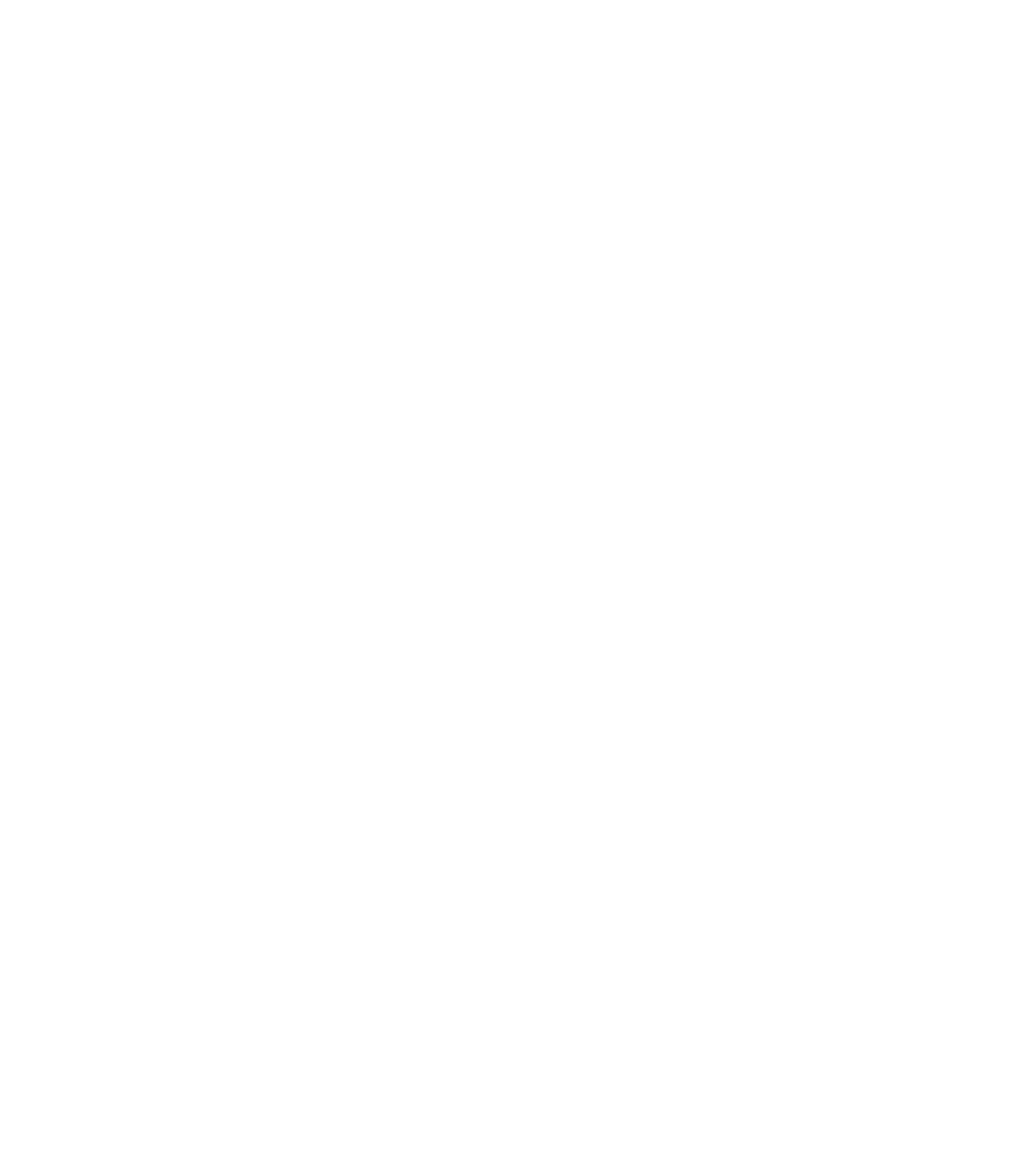
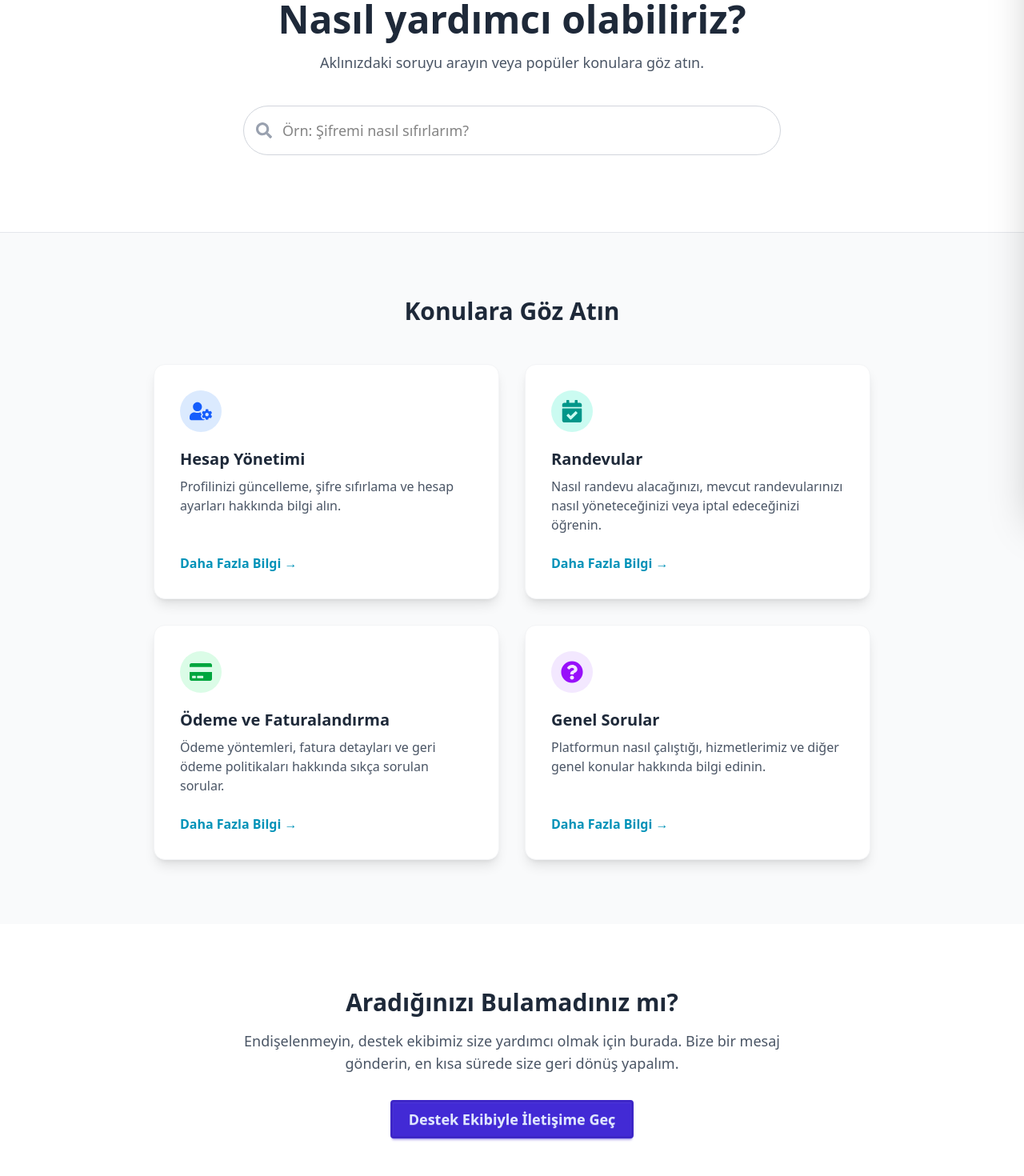
Before and after one commit to EnderKaran/pinnacle-health-systems-frontend, a React (Vite) app: page /pinnacle-health-systems-frontend/yardim-merkezi in a window 1280 px wide. Before the commit this address had no page. Shown: the part 160-1630 px from the top of the page at 80% size. Before the commit the page ends 800 px from the top, so only its background shows below. Built offline with nearby package versions, Linux system fonts and the light colour scheme.

Commit message:
yardim merkezi sayfasi yapildi

```diff
--- a/src/App.jsx
+++ b/src/App.jsx
@@ -14,6 +14,7 @@ import PressPage from './pages/PressPage';
 import PartnersPage from './pages/PartnersPage';
 import PrivacyPolicyPage from './pages/PrivacyPolicyPage';
 import TermsOfServicePage from './pages/TermsOfServicePage';
+import HelpCenterPage from './pages/HelpCenterPage';
 import './App.css';
 
 // 1. Tüm sayfalarda ortak olacak yerleşim bileşeni
@@ -56,6 +57,8 @@ function App() {
 
         <Route path="kullanim-kosullari" element={<TermsOfServicePage />} />
 
+        <Route path="yardim-merkezi" element={<HelpCenterPage />} />
+
       </Route>
     </Routes>
   );
--- a/src/components/Footer.jsx
+++ b/src/components/Footer.jsx
@@ -25,10 +25,10 @@ const footerLinks = [
   {
     title: 'Destek',
     links: [
-      { name: 'Yardım Merkezi', to: '#' },
+      { name: 'Yardım Merkezi', to: '/yardim-merkezi' }, //yeni yapılan sayfa
       { name: 'Sık Sorulan Sorular', to: '/sık-sorulan-sorular' }, //yeni yapılan sayfa
       { name: 'Gizlilik Politikası', to: '/gizlilik-politikasi' }, //yeni yapılan sayfa
-      { name: 'Kullanım Koşulları', to: '/kullanim-kosullari' },
+      { name: 'Kullanım Koşulları', to: '/kullanim-kosullari' }, //yeni yapılan sayfa
     ]
   }
 ];
--- /dev/null
+++ b/src/pages/HelpCenterPage.jsx
@@ -0,0 +1,102 @@
+// src/pages/HelpCenterPage.jsx
+
+import React from 'react';
+import BlurIn from '@/components/magicui/blur-in';
+import { FaSearch, FaUserCog, FaCalendarCheck, FaCreditCard, FaQuestionCircle } from 'react-icons/fa';
+
+// Yardım konuları için veri ve ikonlar
+const helpCategoriesData = [
+  {
+    icon: FaUserCog,
+    title: "Hesap Yönetimi",
+    description: "Profilinizi güncelleme, şifre sıfırlama ve hesap ayarları hakkında bilgi alın.",
+    color: { bg: 'bg-blue-100', text: 'text-blue-600' }
+  },
+  {
+    icon: FaCalendarCheck,
+    title: "Randevular",
+    description: "Nasıl randevu alacağınızı, mevcut randevularınızı nasıl yöneteceğinizi veya iptal edeceğinizi öğrenin.",
+    color: { bg: 'bg-teal-100', text: 'text-teal-600' }
+  },
+  {
+    icon: FaCreditCard,
+    title: "Ödeme ve Faturalandırma",
+    description: "Ödeme yöntemleri, fatura detayları ve geri ödeme politikaları hakkında sıkça sorulan sorular.",
+    color: { bg: 'bg-green-100', text: 'text-green-600' }
+  },
+  {
+    icon: FaQuestionCircle,
+    title: "Genel Sorular",
+    description: "Platformun nasıl çalıştığı, hizmetlerimiz ve diğer genel konular hakkında bilgi edinin.",
+    color: { bg: 'bg-purple-100', text: 'text-purple-600' }
+  }
+];
+
+const HelpCenterPage = () => {
+  return (
+    <>
+      {/* 1. Etkileşimli Hero ve Arama Bölümü */}
+      <section className="bg-white py-20 lg:py-24 border-b border-gray-200">
+        <div className="container mx-auto px-4 text-center">
+          <BlurIn
+            word="Nasıl yardımcı olabiliriz?"
+            className="text-4xl md:text-5xl font-bold text-gray-800"
+          />
+          <BlurIn
+            word="Aklınızdaki soruyu arayın veya popüler konulara göz atın."
+            className="mt-4 max-w-2xl mx-auto text-lg text-gray-600"
+            duration={0.7}
+          />
+          <form className="mt-10 max-w-2xl mx-auto">
+            <div className="relative">
+              <div className="absolute inset-y-0 left-0 pl-4 flex items-center pointer-events-none">
+                <FaSearch className="text-gray-400 h-5 w-5" />
+              </div>
+              <input
+                type="search"
+                placeholder="Örn: Şifremi nasıl sıfırlarım?"
+                className="w-full p-4 pl-12 text-lg border border-gray-300 rounded-full focus:ring-2 focus:ring-cyan-500 focus:border-cyan-500 transition"
+              />
+            </div>
+          </form>
+        </div>
+      </section>
+
+      {/* 2. Kategori Kartları Bölümü */}
+      <section className="bg-gray-50 py-16 lg:py-20">
+        <div className="container mx-auto px-4">
+          <h2 className="text-3xl font-bold text-center text-gray-800 mb-12">Konulara Göz Atın</h2>
+          <div className="grid grid-cols-1 md:grid-cols-2 gap-8 max-w-4xl mx-auto">
+            {helpCategoriesData.map((category) => (
+              <div key={category.title} className="bg-white p-8 rounded-xl shadow-lg border border-gray-100 hover:-translate-y-2 transition-transform duration-300 flex flex-col items-start">
+                <div className={`p-3 rounded-full ${category.color.bg}`}>
+                  <category.icon className={`w-7 h-7 ${category.color.text}`} />
+                </div>
+                <h3 className="mt-5 text-xl font-semibold text-gray-800">{category.title}</h3>
+                <p className="mt-2 text-gray-600 flex-grow">{category.description}</p>
+                <a href="#" className="mt-6 font-semibold text-cyan-600 hover:text-cyan-800 transition-colors">
+                  Daha Fazla Bilgi &rarr;
+                </a>
+              </div>
+            ))}
+          </div>
+        </div>
+      </section>
+
+      {/* 3. Destek Kanalı CTA'sı */}
+      <section className="bg-white py-20">
+        <div className="container mx-auto px-4 text-center">
+          <h2 className="text-3xl font-bold text-gray-800">Aradığınızı Bulamadınız mı?</h2>
+          <p className="mt-4 max-w-2xl mx-auto text-lg text-gray-600">
+            Endişelenmeyin, destek ekibimiz size yardımcı olmak için burada. Bize bir mesaj gönderin, en kısa sürede size geri dönüş yapalım.
+          </p>
+          <div className="mt-8">
+            <button className="btn btn-primary btn-lg">Destek Ekibiyle İletişime Geç</button>
+          </div>
+        </div>
+      </section>
+    </>
+  );
+};
+
+export default HelpCenterPage;
```
